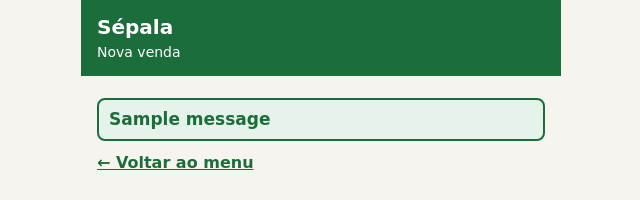
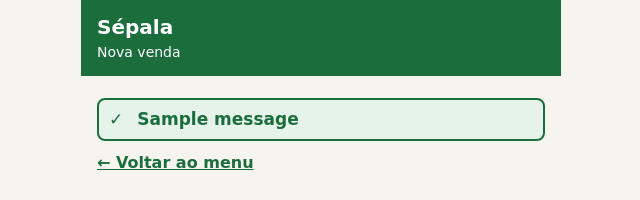
Before and after one commit to marvincosta123/cds-p, a Django app: page /venda/nova/ in a window 1280 px wide. Shown: the top 200 px of the page, without its empty margins (319-959 px from the left). Run offline with Django 5.2, Linux system fonts and the light colour scheme; a user stored in the database is signed in; tables that the repository leaves empty hold one stand-in row (values such as "Sample post"); one stand-in notice (Sample message) is shown.

Commit message:
feat: foco visível, símbolos nos alertas e rótulo curto de peça (RNF04)
Contorno azul de 4 px em qualquer elemento focado, símbolo (▲, ●, ✓) ao
lado do texto em erros, alertas e confirmações para que o estado nunca
dependa só da cor, e rótulo de peça sem corte em telas de 360 px.

Co-Authored-By: Claude Sonnet 5.5 <noreply@anthropic.com>
Claude-Session: https://claude.ai/code/session_01DZtsAz5YHnpn9Go52a32hp

```diff
--- a/app/estoque/forms.py
+++ b/app/estoque/forms.py
@@ -55,5 +55,5 @@ class VendaForm(forms.Form):
         _estilo(self)
         self.fields['variacao'].queryset = Variacao.objects.filter(produto__ativo=True).select_related('produto')
         self.fields['variacao'].label_from_instance = (
-            lambda v: f'{v.produto.nome} – {v.tamanho} – {v.cor} (saldo: {v.quantidade_estoque} un.)'
+            lambda v: f'{v.produto.nome} {v.tamanho} {v.cor} ({v.quantidade_estoque} un.)'
         )
--- a/app/estoque/static/estoque/style.css
+++ b/app/estoque/static/estoque/style.css
@@ -37,3 +37,6 @@ select.field,input.field{width:100%}
 .link{color:var(--green);font-weight:700;display:inline-block;min-height:44px;line-height:44px}
 .btn{text-decoration:none}
 form .btn{cursor:pointer}
+
+:focus-visible{outline:4px solid #0b57d0;outline-offset:2px}
+.sym{font-weight:700;margin-right:6px}
--- a/app/estoque/templates/estoque/base.html
+++ b/app/estoque/templates/estoque/base.html
@@ -2,4 +2,4 @@
 <html lang="pt-br"><head><meta charset="utf-8"><meta name="viewport" content="width=device-width,initial-scale=1">
 <title>{% block title %}Sépala{% endblock %}</title><link rel="stylesheet" href="{% static 'estoque/style.css' %}"></head>
 <body><header><div class="brand">Sépala</div><div class="sub">{% block subtitle %}Controle de pedidos e estoque{% endblock %}</div></header>
-<main>{% for m in messages %}<div class="msg ok" role="status">{{ m }}</div>{% endfor %}{% block content %}{% endblock %}</main></body></html>
+<main>{% for m in messages %}<div class="msg ok" role="status"><span class="sym" aria-hidden="true">✓</span><span>{{ m }}</span></div>{% endfor %}{% block content %}{% endblock %}</main></body></html>
--- a/app/estoque/templates/estoque/cadastrar_produto.html
+++ b/app/estoque/templates/estoque/cadastrar_produto.html
@@ -2,6 +2,6 @@
 {% block content %}<a class="link" href="{% url 'menu' %}">← Voltar ao menu</a>
 <form method="post" novalidate>{% csrf_token %}
 {% for campo in form %}<label for="{{ campo.id_for_label }}">{{ campo.label }}</label>{{ campo }}
-{% for e in campo.errors %}<div class="msg err" role="alert">{{ e }}</div>{% endfor %}{% endfor %}
-{% for e in form.non_field_errors %}<div class="msg err" role="alert">{{ e }}</div>{% endfor %}
+{% for e in campo.errors %}<div class="msg err" role="alert"><span class="sym" aria-hidden="true">▲</span><span>{{ e }}</span></div>{% endfor %}{% endfor %}
+{% for e in form.non_field_errors %}<div class="msg err" role="alert"><span class="sym" aria-hidden="true">▲</span><span>{{ e }}</span></div>{% endfor %}
 <button class="btn primary" style="justify-content:center;margin-top:16px" type="submit">Salvar produto</button></form>{% endblock %}
--- a/app/estoque/templates/estoque/nova_venda.html
+++ b/app/estoque/templates/estoque/nova_venda.html
@@ -2,6 +2,6 @@
 {% block content %}<a class="link" href="{% url 'menu' %}">← Voltar ao menu</a>
 <form method="post" novalidate>{% csrf_token %}
 {% for campo in form %}<label for="{{ campo.id_for_label }}">{{ campo.label }}</label>{{ campo }}
-{% for e in campo.errors %}<div class="msg err" role="alert">{{ e }}</div>{% endfor %}{% endfor %}
-{% for e in form.non_field_errors %}<div class="msg err" role="alert">{{ e }}</div>{% endfor %}
+{% for e in campo.errors %}<div class="msg err" role="alert"><span class="sym" aria-hidden="true">▲</span><span>{{ e }}</span></div>{% endfor %}{% endfor %}
+{% for e in form.non_field_errors %}<div class="msg err" role="alert"><span class="sym" aria-hidden="true">▲</span><span>{{ e }}</span></div>{% endfor %}
 <button class="btn primary" style="justify-content:center;margin-top:16px" type="submit">Salvar venda</button></form>{% endblock %}
--- a/app/estoque/templates/estoque/resultado.html
+++ b/app/estoque/templates/estoque/resultado.html
@@ -1,7 +1,7 @@
 {% extends "estoque/base.html" %}{% block subtitle %}Resultado e alertas{% endblock %}
 {% block content %}<h1>Estoque baixo ({{ alertas|length }} peça{{ alertas|length|pluralize }})</h1>
 {% for v in alertas %}<div class="card {% if v.quantidade_estoque == 0 %}urg{% else %}att{% endif %}">
-<span class="tag {% if v.quantidade_estoque == 0 %}urg">URGENTE · Sem estoque{% else %}att">ATENÇÃO · Repor em breve{% endif %}</span>
+<span class="tag {% if v.quantidade_estoque == 0 %}urg"><span class="sym" aria-hidden="true">▲</span>URGENTE · Sem estoque{% else %}att"><span class="sym" aria-hidden="true">●</span>ATENÇÃO · Repor em breve{% endif %}</span>
 <div class="name">{{ v.produto.nome }}</div><div class="meta">{{ v.tamanho }} · {{ v.cor }} · Saldo: {{ v.quantidade_estoque }} · Mínimo: {{ v.estoque_minimo }}</div></div>
 {% empty %}<p>Nenhuma peça com estoque baixo.</p>{% endfor %}
 <a class="btn primary" style="justify-content:center" href="{% url 'nova_venda' %}">Nova venda</a>
```
